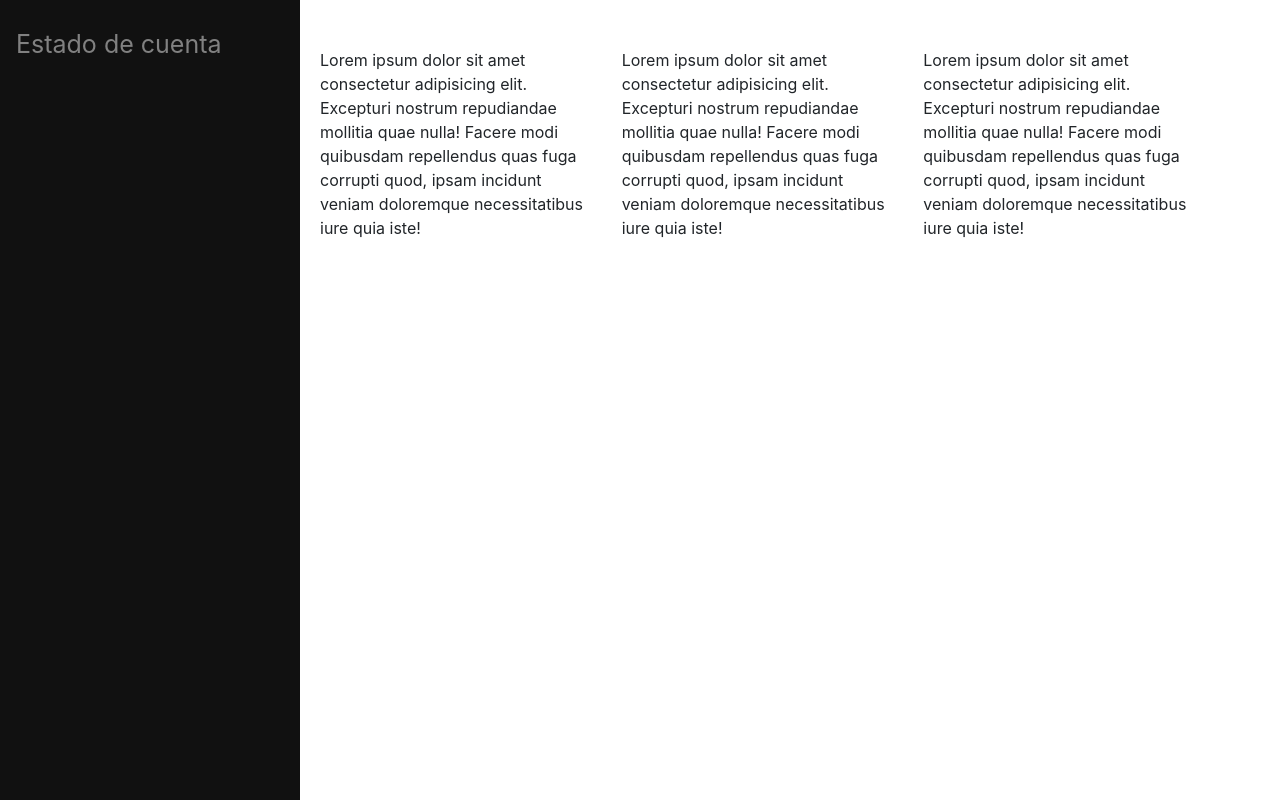
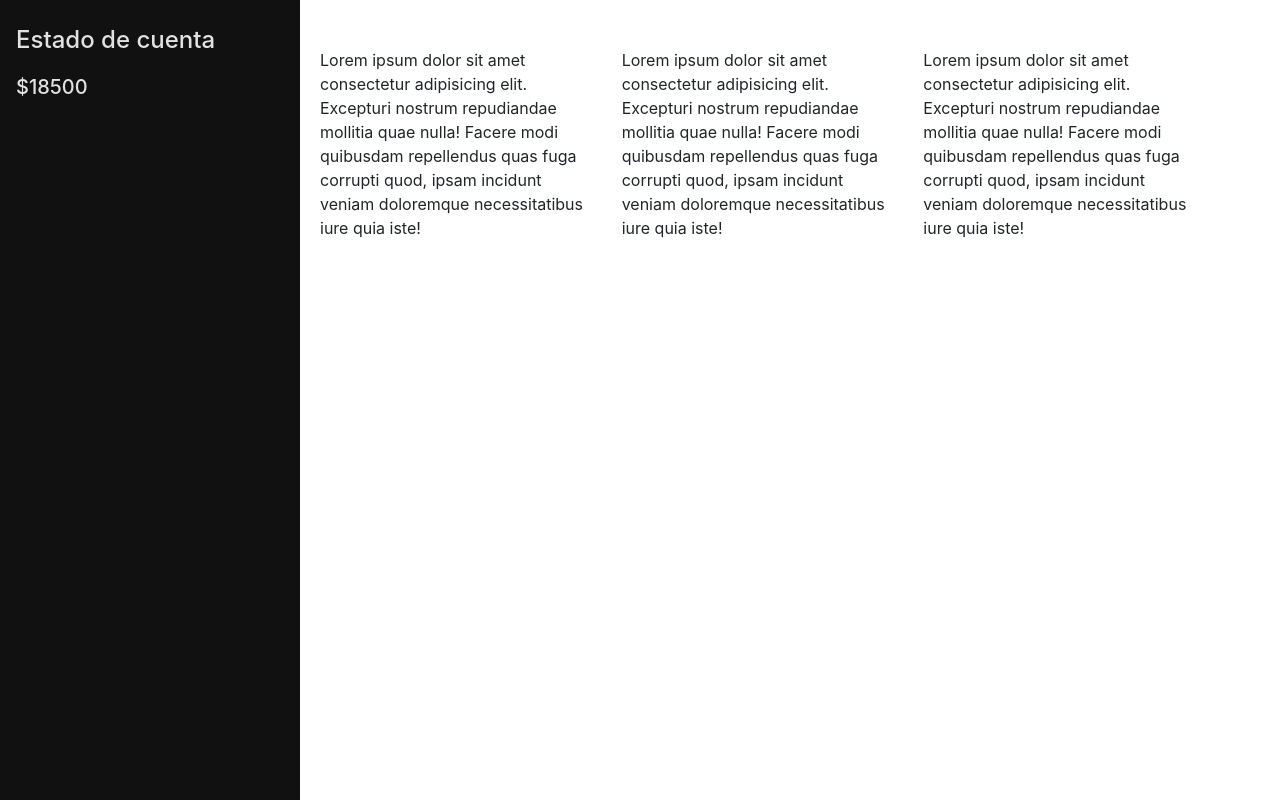
Before and after one commit to Laixdy/Tesera, a plain HTML site: page desktop/index.html in a window 1280 px wide. Drawn offline with Linux system fonts and the light colour scheme.

Commit message:
Cambios de diseño en el menu

```diff
--- a/desktop/css/main.css
+++ b/desktop/css/main.css
@@ -12,17 +12,10 @@
 }
 
 /* The navigation menu links */
-.sidenav a {
+.sidenav_item {
     padding: 6px 8px 6px 16px;
-    text-decoration: none;
-    font-size: 25px;
-    color: #818181;
+    color: #e2e2e2;
     display: block;
-}
-
-/* When you mouse over the navigation links, change their color */
-.sidenav a:hover {
-    color: #f1f1f1;
 }
 
 /* Style page content */
--- a/desktop/index.html
+++ b/desktop/index.html
@@ -9,8 +9,10 @@
 <body>
     <!-- Side navigation -->
     <div class="sidenav">
-        <a href="#">Estado de cuenta</a>
-
+        <!-- <a href="#">Estado de cuenta</a>
+        <a href="#">$18500</a> -->
+        <h4 class="sidenav_item">Estado de cuenta</h4>
+        <h5 class="sidenav_item">$18500</h5>
     </div>
     <div class="container mt-5">
         <div class="row" id="inv">
@@ -18,10 +20,10 @@
                 <p>Lorem ipsum dolor sit amet consectetur adipisicing elit. Excepturi nostrum repudiandae mollitia quae nulla! Facere modi quibusdam repellendus quas fuga corrupti quod, ipsam incidunt veniam doloremque necessitatibus iure quia iste!</p>
             </div>
             <div class="col-md-4">
-                    <p>Lorem ipsum dolor sit amet consectetur adipisicing elit. Excepturi nostrum repudiandae mollitia quae nulla! Facere modi quibusdam repellendus quas fuga corrupti quod, ipsam incidunt veniam doloremque necessitatibus iure quia iste!</p>
+                <p>Lorem ipsum dolor sit amet consectetur adipisicing elit. Excepturi nostrum repudiandae mollitia quae nulla! Facere modi quibusdam repellendus quas fuga corrupti quod, ipsam incidunt veniam doloremque necessitatibus iure quia iste!</p>
                 </div>
             <div class="col-md-4">
-                        <p>Lorem ipsum dolor sit amet consectetur adipisicing elit. Excepturi nostrum repudiandae mollitia quae nulla! Facere modi quibusdam repellendus quas fuga corrupti quod, ipsam incidunt veniam doloremque necessitatibus iure quia iste!</p>
+                <p>Lorem ipsum dolor sit amet consectetur adipisicing elit. Excepturi nostrum repudiandae mollitia quae nulla! Facere modi quibusdam repellendus quas fuga corrupti quod, ipsam incidunt veniam doloremque necessitatibus iure quia iste!</p>
             </div>
         </div>
     </div>
```
